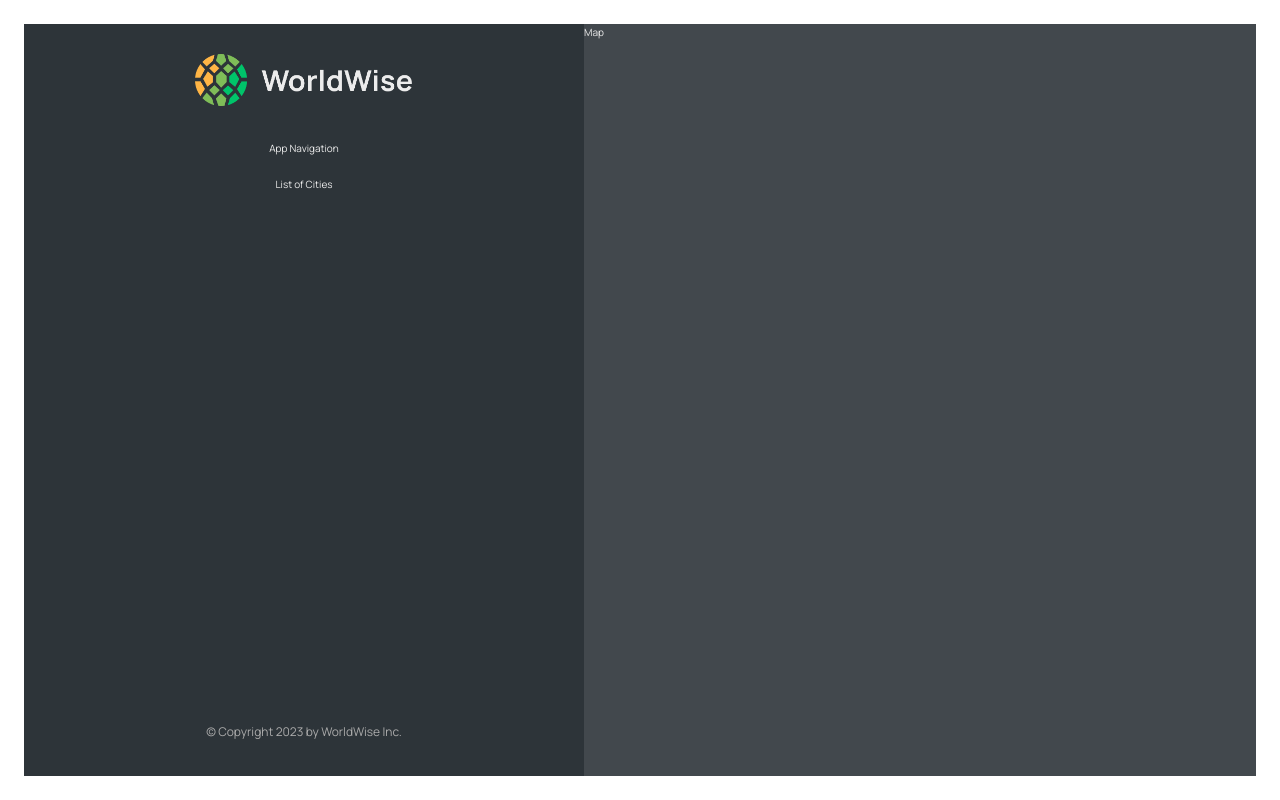
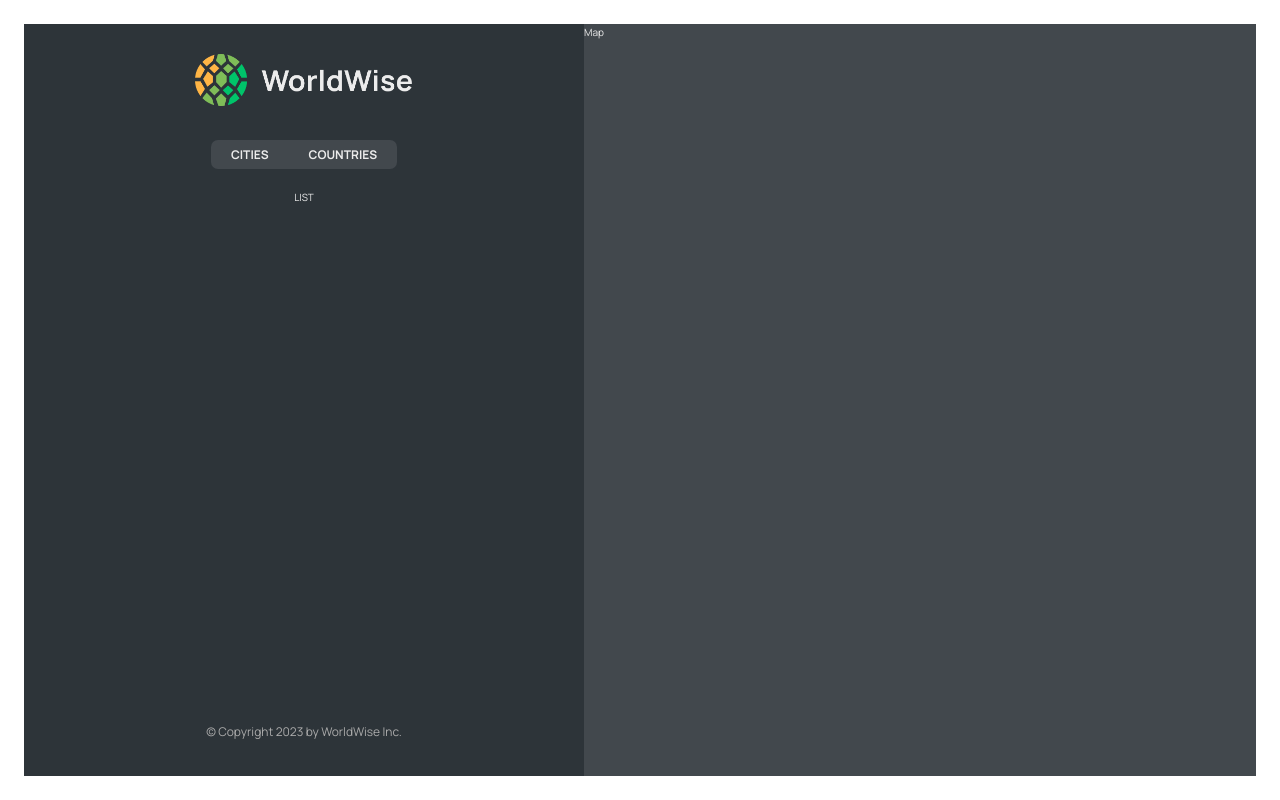
Before and after one commit to HidayahJadaan/My_ReactJS_Tasks, a React (Vite) app in the folder 15-world-wise-using-vite/: page /app in a window 1280 px wide. Built offline with nearby package versions, Linux system fonts and the light colour scheme.

Commit message:
Nested Routes and Index Routes

```diff
--- a/15-world-wise-using-vite/src/App.jsx
+++ b/15-world-wise-using-vite/src/App.jsx
@@ -1,10 +1,10 @@
 import { BrowserRouter, Route, Routes } from "react-router-dom";
 import Product from "./pages/Product";
-import Pricing from "./pages/Pricing"
-import HomePage from "./pages/HomePage"
+import Pricing from "./pages/Pricing";
+import HomePage from "./pages/HomePage";
 import PageNotFound from "./pages/PageNotFound";
 import AppLayout from "./pages/AppLayout";
-import Login from "./pages/Login"
+import Login from "./pages/Login";
 
 function App() {
   return (
@@ -12,21 +12,30 @@
       {/* This will always be on the page
 <h1>Hello Router!!</h1> */}
 
-
       <BrowserRouter>
         <Routes>
+          <Route index element={<HomePage />} />
+          <Route path="product" element={<Product />} />
+          <Route path="pricing" element={<Pricing />} />
+          <Route path="app" element={<AppLayout />}>
+          {/* =============== Nested Routes  =================== */}
 
-      <Route path="" element={<HomePage />} />
-      <Route path="product" element={<Product/>} />
-      <Route path="pricing" element={<Pricing /> } />
-      <Route path="app" element={<AppLayout /> } />
-      <Route path="login" element={<Login /> } />
-      <Route path="*" element={<PageNotFound /> } />
+          {/* ============= Index Routes: The default child route if non of these routes are matches */}
 
+<Route index element={<p>LIST</p>} />
+
+            <Route path="cities" element={<p>List of Cities</p>} />
+
+            <Route path="countries" element={<p>List of Countries</p>} />
+
+            <Route path="form" element={<p>Form</p>} />
+          {/* ======================= elemnt here not an component  ============================ */}
+          </Route>
+          <Route path="login" element={<Login />} />
+          <Route path="*" element={<PageNotFound />} />
         </Routes>
       </BrowserRouter>
     </div>
-
   );
 }
 export default App;
--- a/15-world-wise-using-vite/src/components/AppNav.jsx
+++ b/15-world-wise-using-vite/src/components/AppNav.jsx
@@ -1,9 +1,18 @@
+import { NavLink } from "react-router-dom"
 import styles from "./AppNav.module.css"
 
 export default function AppNav() {
   return (
    <nav className={styles.nav}>
-    App Navigation
+    <ul>
+      <li>
+        <NavLink to='cities' >CITIES</NavLink>
+      </li>
+
+      <li>
+        <NavLink to='countries' >Countries</NavLink>
+      </li>
+    </ul>
    </nav>
   )
 }
--- a/15-world-wise-using-vite/src/components/Sidebar.jsx
+++ b/15-world-wise-using-vite/src/components/Sidebar.jsx
@@ -1,3 +1,4 @@
+import { Outlet } from "react-router-dom"
 import AppNav from "./AppNav"
 import Logo from "./Logo"
 import styles from "./Sidebar.module.css"
@@ -7,7 +8,10 @@
 <Logo />
 <AppNav />
 
-<p>List of Cities</p>
+{/* ============ Nested Routing =========== */}
+
+<Outlet />
+{/* =============== it is like children props {children} ===================== */}
 <footer className={styles.footer}>
     <p className={styles.copyright}>
         &copy; Copyright {new Date().getFullYear()} by
```
Lines whose indentation alone changed are shown as unchanged.
